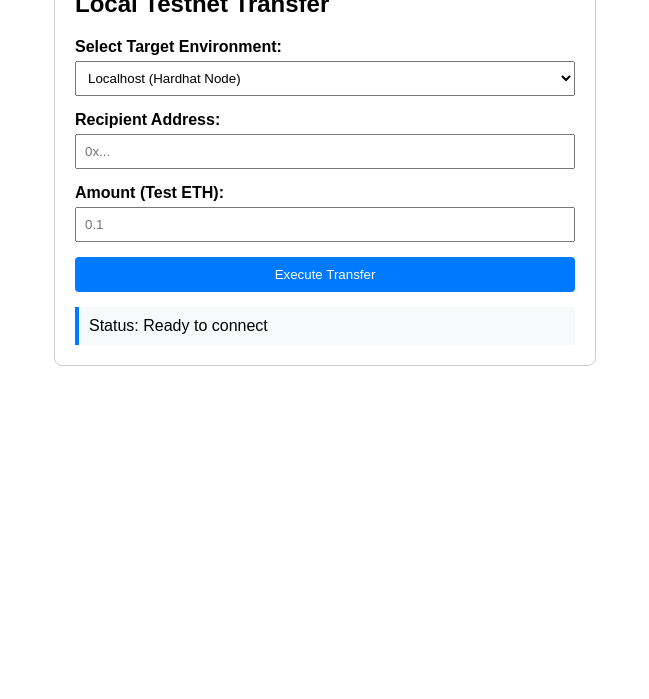
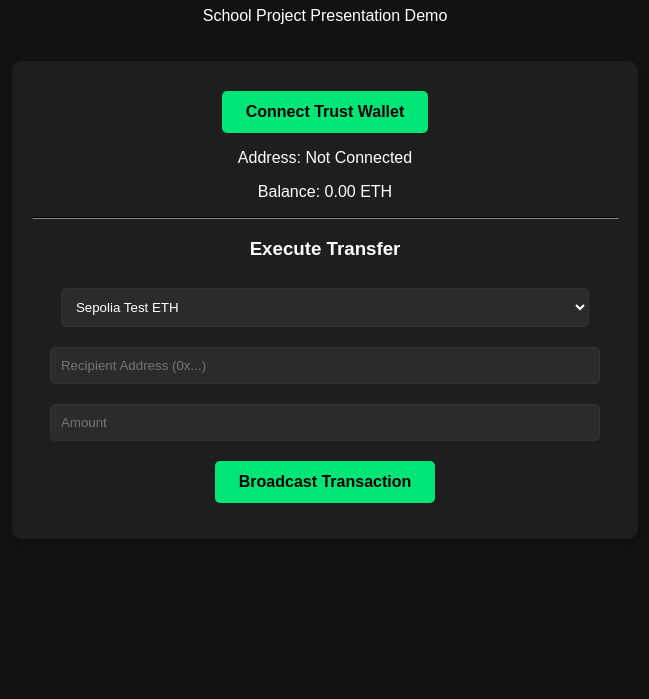
Before and after one commit to del-sudo/Cryto, a website: page index.html in a window 1280 px wide. Shown: the part 101-800 px from the top of the page, without its empty margins (315-964 px from the left). Drawn offline with nearby package versions, Linux system fonts and the light colour scheme.

Commit message:
Update index.html

```diff
--- a/index.html
+++ b/index.html
@@ -3,118 +3,108 @@
 <head>
     <meta charset="UTF-8">
     <meta name="viewport" content="width=device-width, initial-scale=1.0">
-    <title>Blockchain Demo Frontend</title>
+    <title>Crypto dApp Dashboard</title>
+    <!-- Include Ethers.js to talk to the blockchain -->
+    <script src="https://cdnjs.cloudflare.com/ajax/libs/ethers/5.7.2/ethers.umd.min.js"></script>
     <style>
-        body {
-            font-family: Arial, sans-serif;
-            max-width: 500px;
-            margin: 50px auto;
-            padding: 20px;
-            border: 1px solid #ccc;
-            border-radius: 8px;
-        }
-        .form-group {
-            margin-bottom: 15px;
-        }
-        label {
-            display: block;
-            margin-bottom: 5px;
-            font-weight: bold;
-        }
-        input, select {
-            width: 100%;
-            padding: 8px;
-            box-sizing: border-box;
-        }
-        button {
-            width: 100%;
-            padding: 10px;
-            background-color: #007bff;
-            color: white;
-            border: none;
-            border-radius: 4px;
-            cursor: pointer;
-        }
-        button:hover {
-            background-color: #0056b3;
-        }
-        #status {
-            margin-top: 15px;
-            padding: 10px;
-            background-color: #f8f9fa;
-            border-left: 4px solid #007bff;
-        }
+        body { font-family: Arial, sans-serif; padding: 20px; background-color: #121212; color: white; text-align: center; }
+        .card { background: #1e1e1e; padding: 20px; border-radius: 10px; display: inline-block; margin-top: 20px; box-shadow: 0 4px 8px rgba(0,0,0,0.2); }
+        button { background-color: #00e676; color: black; border: none; padding: 12px 24px; font-size: 16px; font-weight: bold; border-radius: 5px; cursor: pointer; margin-top: 10px; }
+        input, select { width: 90%; padding: 10px; margin: 10px 0; border-radius: 5px; border: 1px solid #333; background: #2b2b2b; color: white; }
     </style>
 </head>
 <body>
 
-    <h2>Local Testnet Transfer</h2>
+    <h1>Web3 Gateway Terminal</h1>
+    <p>School Project Presentation Demo</p>
 
-    <div class="form-group">
-        <label for="walletSelect">Select Target Environment:</label>
-        <select id="walletSelect">
-            <option value="hardhat">Localhost (Hardhat Node)</option>
-            <option value="custom">Custom RPC Network</option>
+    <div class="card">
+        <button id="connectBtn" onclick="connectWallet()">Connect Trust Wallet</button>
+        <p id="walletAddress">Address: Not Connected</p>
+        <p id="walletBalance">Balance: 0.00 ETH</p>
+
+        <hr style="border-color: #333;">
+
+        <h3>Execute Transfer</h3>
+        <select id="assetType">
+            <option value="ETH">Sepolia Test ETH</option>
+            <option value="BNB">Mock BNB (Simulation)</option>
+            <option value="BTC">Mock BTC (Simulation)</option>
         </select>
+
+        <input type="text" id="recipient" placeholder="Recipient Address (0x...)">
+        <input type="number" id="amount" placeholder="Amount" step="0.01">
+        <br>
+        <button onclick="sendTransaction()">Broadcast Transaction</button>
+        <p id="txStatus"></p>
     </div>
 
-    <div class="form-group">
-        <label for="address">Recipient Address:</label>
-        <input type="text" id="address" placeholder="0x..." required>
-    </div>
+    <script>
+        let provider, signer, myAddress;
 
-    <div class="form-group">
-        <label for="amount">Amount (Test ETH):</label>
-        <input type="number" id="amount" step="0.01" placeholder="0.1" required>
-    </div>
+        async function connectWallet() {
+            if (window.ethereum) {
+                try {
+                    // Initialize the Web3 provider linking to Trust Wallet
+                    provider = new ethers.providers.Web3Provider(window.ethereum);
+                    // Request account access
+                    const accounts = await provider.send("eth_requestAccounts", []);
+                    signer = provider.getSigner();
+                    myAddress = accounts[0];
 
-    <button onclick="sendTestTransaction()">Execute Transfer</button>
+                    document.getElementById('walletAddress').innerText = "Address: " + myAddress.substring(0,6) + "..." + myAddress.substring(38);
+                    document.getElementById('connectBtn').innerText = "Connected ✅";
 
-    <div id="status">Status: Ready to connect</div>
+                    // Fetch the real balance of your Sepolia coins
+                    const balance = await provider.getBalance(myAddress);
+                    const ethBalance = ethers.utils.formatEther(balance);
+                    document.getElementById('walletBalance').innerText = `Balance: ${parseFloat(ethBalance).toFixed(4)} Sepolia ETH`;
+                } catch (error) {
+                    alert("Connection rejected: " + error.message);
+                }
+            } else {
+                alert("Please open this website inside the Trust Wallet browser!");
+            }
+        }
 
-    <!-- Load the Ethers.js library safely via CDN -->
-    <script src="https://cdnjs.cloudflare.com/ajax/libs/ethers/6.7.0/ethers.umd.min.js"></script>
-    <script>
-        async function sendTestTransaction() {
-            const statusDiv = document.getElementById('status');
-            const recipient = document.getElementById('address').value;
+        async function sendTransaction() {
+            const recipient = document.getElementById('recipient').value;
             const amount = document.getElementById('amount').value;
+            const asset = document.getElementById('assetType').value;
+            const status = document.getElementById('txStatus');
 
-            // 1. Verify that a browser wallet like MetaMask is installed
-            if (!window.ethereum) {
-                statusDiv.innerText = "Error: Please open this page inside a Web3-enabled browser or MetaMask app.";
+            if (!recipient || !amount) {
+                alert("Please fill in the fields.");
                 return;
             }
 
-            if (!recipient || !amount) {
-                statusDiv.innerText = "Error: Please fill in all fields.";
+            if (asset !== "ETH") {
+                // Mock execution for secondary display assets to look cool for grading
+                status.innerText = `Simulation complete! Sent ${amount} ${asset} to ${recipient.substring(0,6)}...`;
+                status.style.color = "#00e676";
                 return;
             }
 
+            // Real Sepolia transaction structure
             try {
-                statusDiv.innerText = "Connecting to wallet...";
+                status.innerText = "Awaiting approval in Trust Wallet...";
+                status.style.color = "orange";
 
-                // 2. Request connection to the user's wallet
-                const provider = new ethers.BrowserProvider(window.ethereum);
-                const signer = await provider.getSigner();
-
-                statusDiv.innerText = "Sending transaction to the local block...";
-
-                // 3. Format and dispatch the standard transaction object
                 const tx = await signer.sendTransaction({
                     to: recipient,
-                    value: ethers.parseEther(amount)
+                    value: ethers.utils.parseEther(amount)
                 });
 
-                statusDiv.innerText = `Pending Confirmation... Tx Hash: ${tx.hash}`;
+                status.innerText = "Transaction pending on blockchain...";
+                await tx.wait();
+                status.innerText = "Success! Transaction Confirmed! 🎉";
+                status.style.color = "#00e676";
 
-                // 4. Wait for the Hardhat node to mine the block
-                await tx.wait();
-                statusDiv.innerText = `Success! Transaction confirmed on local network.`;
-
+                // Refresh balance
+                connectWallet();
             } catch (error) {
-                console.error(error);
-                statusDiv.innerText = `Transaction Failed: ${error.message}`;
+                status.innerText = "Transaction Failed: " + error.message;
+                status.style.color = "red";
             }
         }
     </script>
```
